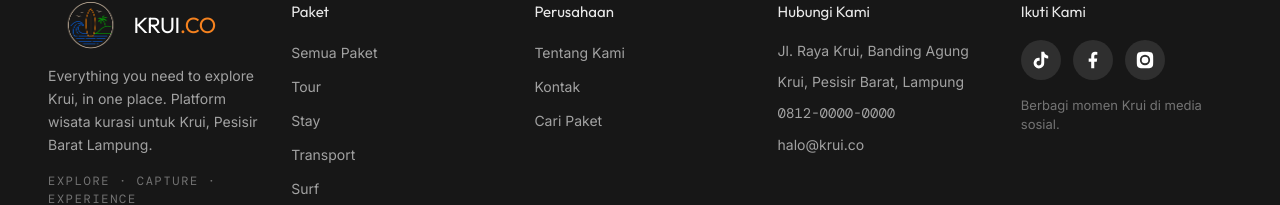
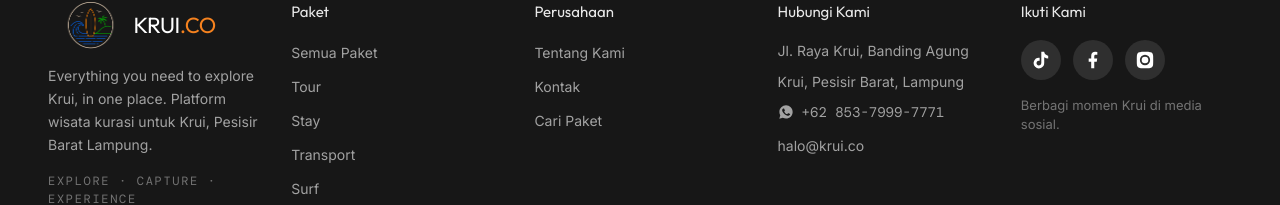
Before and after one commit to ifyyn/krui.co, a Next.js app: page / in a window 1280 px wide. Shown: the part 7086-7291 px from the top of the page. Built offline with nearby package versions, Linux system fonts and the light colour scheme; no server answers.

Commit message:
feat: update nomor WhatsApp di footer

```diff
--- a/components/Footer.tsx
+++ b/components/Footer.tsx
@@ -53,7 +53,19 @@ export default async function Footer() {
             <ul className="space-y-2.5 text-[14px] text-white/60">
               <li>Jl. Raya Krui, Banding Agung</li>
               <li>Krui, Pesisir Barat, Lampung</li>
-              <li><span className="font-mono">0812-0000-0000</span></li>
+              <li>
+                <a
+                  href="https://wa.me/6285379997771"
+                  target="_blank"
+                  rel="noopener noreferrer"
+                  className="inline-flex items-center gap-2 font-mono hover:text-white transition-colors"
+                >
+                  <svg viewBox="0 0 24 24" className="w-4 h-4" fill="currentColor" aria-hidden="true">
+                    <path d="M12.04 2c-5.5 0-9.96 4.46-9.96 9.96 0 1.76.46 3.47 1.34 5L2 22l5.17-1.35a9.96 9.96 0 0 0 4.87 1.24h.01c5.5 0 9.96-4.46 9.96-9.96S17.54 2 12.04 2zm5.83 14.16c-.25.7-1.46 1.33-2.03 1.38-.55.05-1.03.25-3.46-.72-2.93-1.16-4.79-4.15-4.94-4.34-.15-.19-1.18-1.57-1.18-2.99 0-1.42.75-2.12 1.02-2.41.27-.29.58-.36.78-.36.2 0 .39 0 .57.01.18.01.43-.07.67.52.25.6.85 2.07.93 2.22.08.15.13.33.02.54-.1.2-.15.33-.3.5-.15.18-.32.4-.46.54-.15.15-.3.31-.13.61.17.3.76 1.26 1.64 2.04 1.13 1.01 2.09 1.32 2.38 1.47.3.15.47.13.64-.08.17-.2.74-.86.93-1.16.2-.3.39-.25.66-.15.26.1 1.68.8 1.97.94.29.15.48.22.55.34.07.12.07.7-.18 1.4z" />
+                  </svg>
+                  +62 853-7999-7771
+                </a>
+              </li>
               <li>halo@krui.co</li>
             </ul>
           </div>
```
